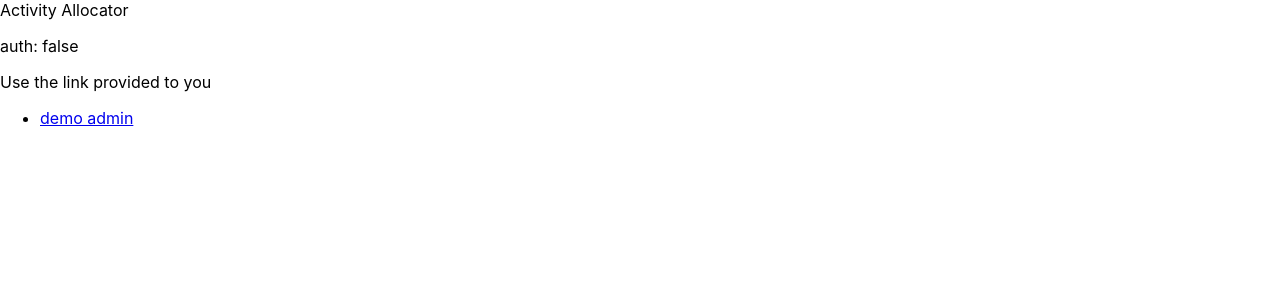
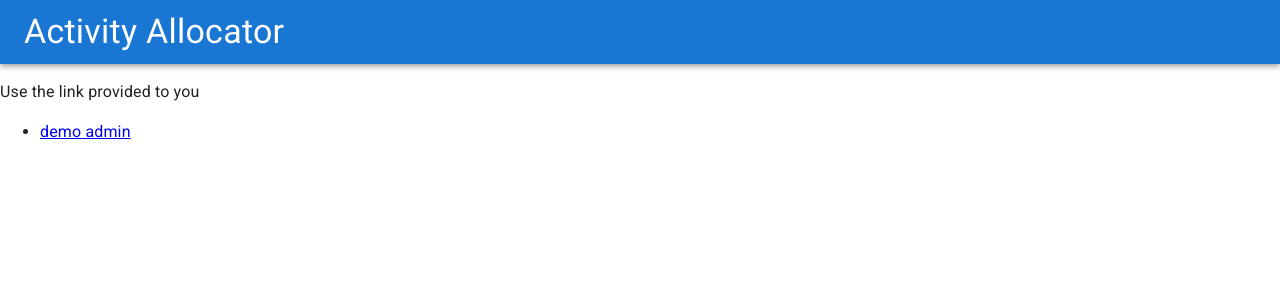
Before and after one commit to steliospaps/over-susbscribed-activity-allocation, a React (Create React App) app in the folder osaa-frontend/: page / in a window 1280 px wide. Shown: the top 300 px of the page. Built offline with nearby package versions, Linux system fonts and the light colour scheme.

Commit message:
reach router+material ui

```diff
--- a/osaa-frontend/package.json
+++ b/osaa-frontend/package.json
@@ -3,6 +3,11 @@
   "version": "0.1.0",
   "private": true,
   "dependencies": {
+    "@emotion/react": "^11.10.5",
+    "@emotion/styled": "^11.10.5",
+    "@fontsource/roboto": "^4.5.8",
+    "@mui/icons-material": "^5.10.16",
+    "@mui/material": "^5.10.16",
     "@reach/router": "^1.3.4",
     "@testing-library/jest-dom": "^5.16.5",
     "@testing-library/react": "^13.4.0",
--- a/osaa-frontend/src/App.js
+++ b/osaa-frontend/src/App.js
@@ -1,12 +1,15 @@
 
+import React, { useEffect, useState } from "react";
 import './App.css';
-import React, { useEffect, useState } from "react"
 
-import { Router, Link, Redirect } from "@reach/router"
+import { Button, createTheme, CssBaseline, ThemeProvider } from '@mui/material';
+import { Link, Router } from "@reach/router";
 import Header from "./pages/Header";
 import LoggedOut from "./pages/LoggedOut";
 import Login from './pages/Login';
 import Logout from './pages/Logout';
+import { navigate } from "@reach/router";
+
 
 // https://reach.tech/router
 
@@ -19,9 +22,9 @@ let Home = () => (
 
 let Dashboard = () => <div>Dash</div>
 
-let NotFound= () => {
+let NotFound = () => {
 
-  useEffect(()=>console.log("not found"))
+  useEffect(() => console.log("not found"))
 
   //return (<Redirect to="/ddd "/>)
   return (<div>not found</div>)
@@ -31,41 +34,39 @@ let Foo = () => (<div>foo</div>)
 let Foo2 = () => (<div>foo</div>)
 
 function App() {
-  localStorage.removeItem('token')
-  const [auth,setAuth] = useState(localStorage.getItem('token'))
+  const [auth, setAuth] = useState(localStorage.getItem('token'))
+
+  const theme = createTheme();
 
   return (
-    <div>
+    <ThemeProvider theme={theme}>
+      <CssBaseline />
       <Header />
-      <p>auth: {auth?"true":"false"}</p>
+      <main>
       {auth ? (
         <div>
           <nav>
-            <Link to="/">Home</Link>
-            <Link to="logout">logout</Link>
-            <Link to="foo">foo</Link>
+            <Button variant="text"><Link to="/">Home</Link></Button>
+            <Button variant="text"><Link to="logout">logout</Link></Button>
           </nav>
           <Router>
-            <Home path="/" />
+            <Home path="/" default/>
 
-            <Foo path="/" />
-            <Foo2 path="foo" />
-            <Logout path="logout" action={()=>{setAuth(false)}} />
-
-            <NotFound default/>
+            <Logout path="logout" action={() => { setAuth(false) }} />
 
           </Router>
         </div>
       ) : (
         <div>
-        <Router>
-          <LoggedOut path="/" />
-          <Login path="login/:token" action={()=>{setAuth(true)}} />
-          <NotFound default/>
-        </Router>
+          <Router>
+            <LoggedOut path="/" default/>
+            <Login path="login/:token" action={() => { setAuth(true) }} />
+          </Router>
         </div>
-        )}
-    </div>
+      )}
+      </main>
+    </ThemeProvider>
+
   );
 }
 
--- a/osaa-frontend/src/index.js
+++ b/osaa-frontend/src/index.js
@@ -4,6 +4,10 @@ import ReactDOM from 'react-dom/client';
 import './index.css';
 import App from './App';
 import reportWebVitals from './reportWebVitals';
+import '@fontsource/roboto/300.css';
+import '@fontsource/roboto/400.css';
+import '@fontsource/roboto/500.css';
+import '@fontsource/roboto/700.css';
 
 render(
   <React.StrictMode>
--- a/osaa-frontend/src/pages/Header.js
+++ b/osaa-frontend/src/pages/Header.js
@@ -1,4 +1,11 @@
+import { AppBar, Toolbar, Typography } from "@mui/material";
 import React from "react";
 export default () => (
-  <div>Activity Allocator</div>
+  <AppBar position="relative">
+    <Toolbar>
+      <Typography variant="h4" color="inherit" noWrap>
+        Activity Allocator
+      </Typography>
+    </Toolbar>
+  </AppBar>
 )
```
Also changed, not shown: 1 other file (tests, documents, lock files or other folders).
